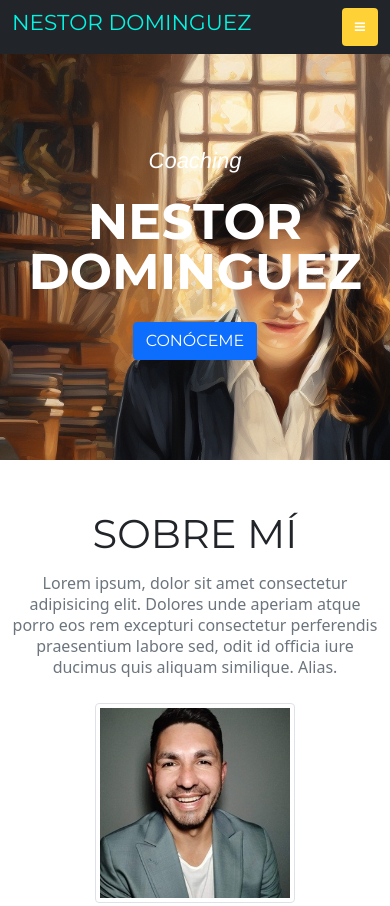
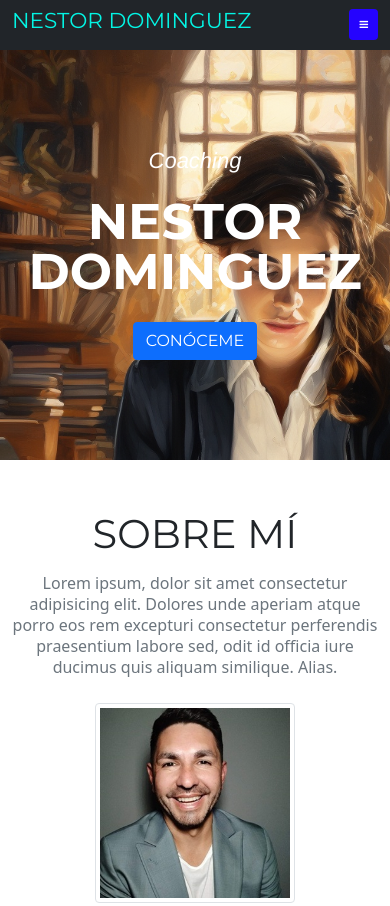
Before and after one commit to pagliaccicesar/nestordominguez, a plain HTML site: page index.html in a window 390 px wide. Shown: the top 906 px of the page. Drawn offline with nearby package versions, Linux system fonts and the light colour scheme; a script that the page names is missing; a web font is replaced by a local one.

Commit message:
responsive

```diff
--- a/main.css
+++ b/main.css
@@ -117,13 +117,13 @@
     background-color: #212529;
   }
   #mainNav .navbar-toggler {
-    font-size: 12px;
+    font-size: 10px;
     right: 0;
-    padding: 13px;
+    padding: 10px;
     text-transform: uppercase;
     color: white;
     border: 0;
-    background-color: #fed136;
+    background-color: rgb(37, 3, 254);
     font-family: "Montserrat", "Helvetica Neue", Helvetica, Arial, sans-serif;
   }
   #mainNav .navbar-brand {
```
